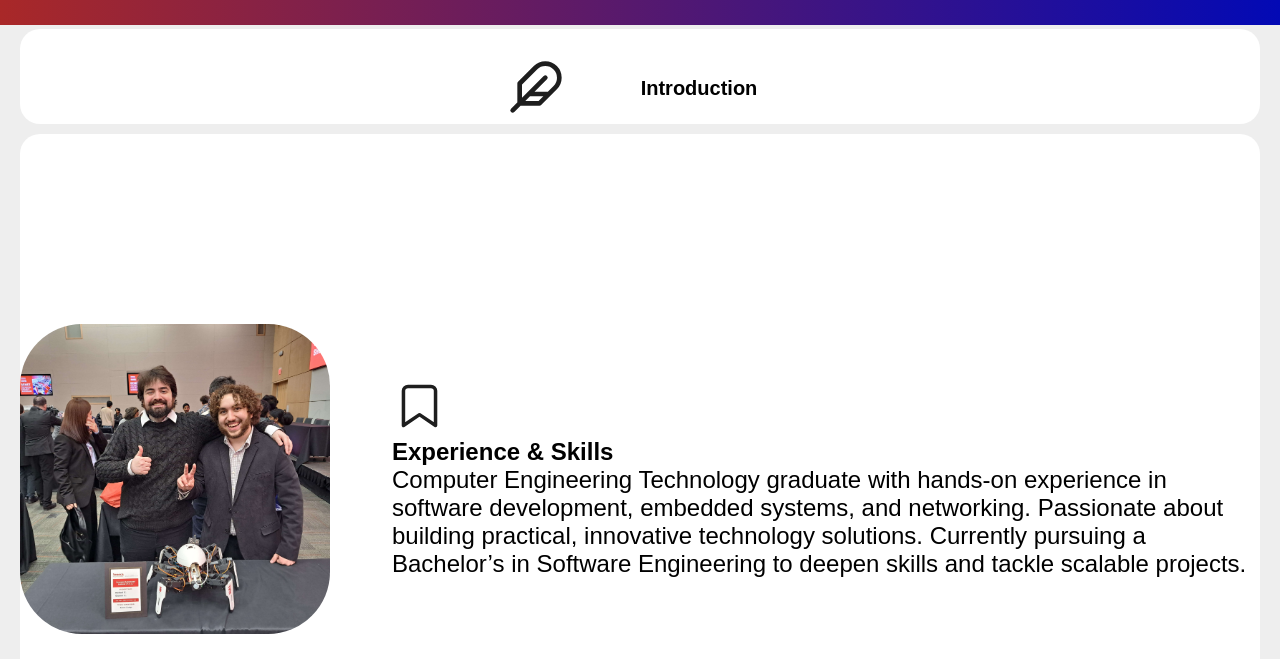
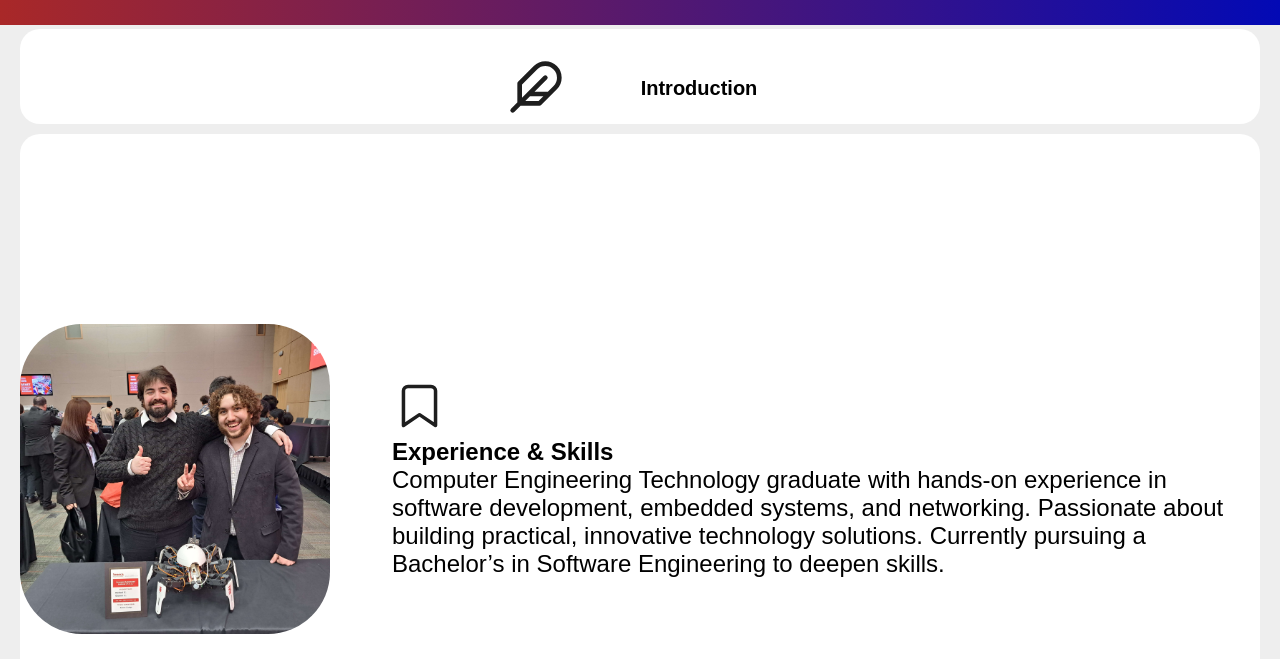
Before and after one commit to skylxd/skylxd.github.io, a plain HTML site: page Experience.html in a window 1280 px wide. Shown: the part 141-800 px from the top of the page. Drawn offline with Linux system fonts and the light colour scheme.

Commit message:
Revise Experience section content
Updated experience description to include current academic pursuits.

```diff
--- a/Experience.html
+++ b/Experience.html
@@ -17,7 +17,7 @@
         </div>
         <div class = "grid-item item2">
             <img src="Showcase.jpg" alt="Selfie" class="profile-picture" >
-            <span class="item-text"><img src="bookmark332-w4t.svg" alt="icon"><br><b>Experience & Skills</b><br>Computer Engineering Technology graduate with hands-on experience in software development, embedded systems, and networking. Passionate about building practical, innovative technology solutions. Currently pursuing a Bachelor’s in Software Engineering to deepen skills and tackle scalable projects.</span>
+            <span class="item-text"><img src="bookmark332-w4t.svg" alt="icon"><br><b>Experience & Skills</b><br>Computer Engineering Technology graduate with hands-on experience in software development, embedded systems, and networking. Passionate about building practical, innovative technology solutions. Currently pursuing a Bachelor’s in Software Engineering to deepen skills.</span>
         </div>
         <div class = "grid-item item3">
             <img src="folder333-vd7.svg" alt="icon" width="56" height="56">
```
